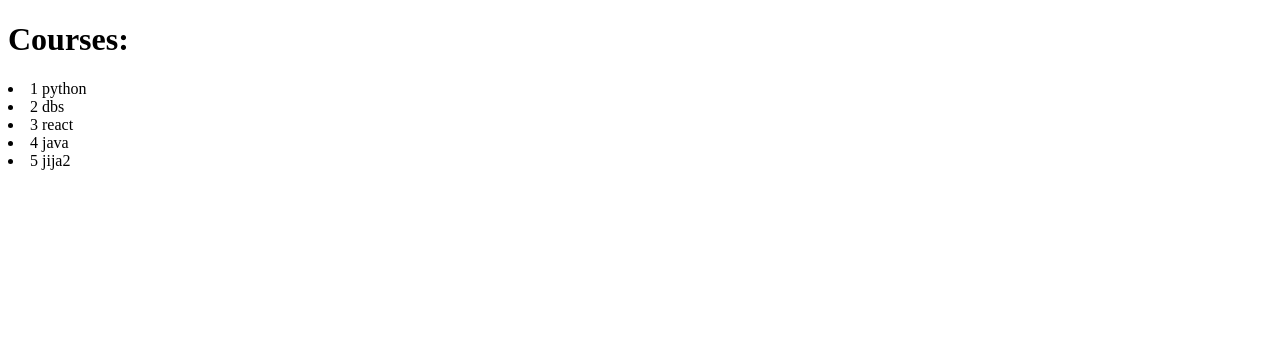
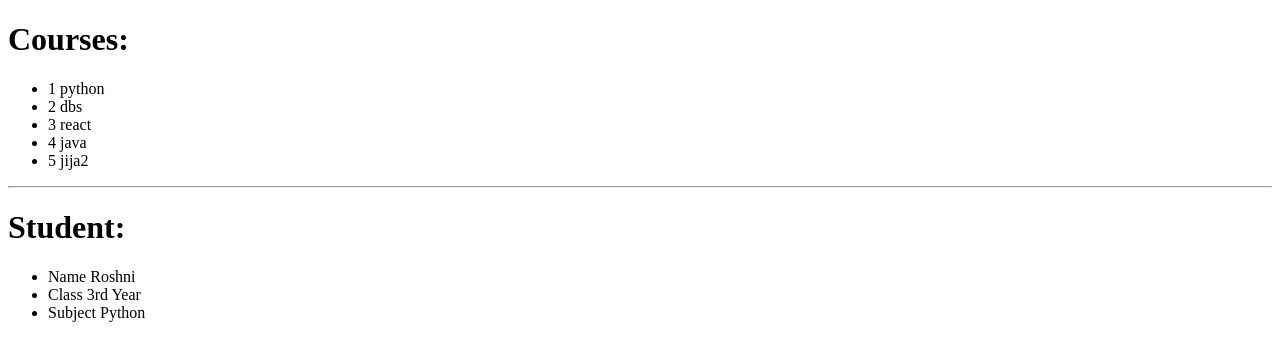
Before and after one commit to Roshni-Maurya/Flask-Beginner, a Flask app: page / in a window 1280 px wide. Shown: the top 361 px of the page. Run offline with Flask 3, Linux system fonts and the light colour scheme.

Commit message:
For loop using items()

```diff
--- a/app.py
+++ b/app.py
@@ -12,7 +12,12 @@ def home():
         "java",
         "jija2"
     ]
-    return render_template("index.html", courses=courses)
+    student = {
+        "Name":"Roshni",
+        "Class" :"3rd Year",
+        "Subject":"Python"
+    }
+    return render_template("index.html", courses=courses,student=student)
 
 if __name__ == "__main__":
     app.run(debug=True)
--- a/templates/index.html
+++ b/templates/index.html
@@ -7,8 +7,17 @@
 <body>
 
     <h1>Courses: </h1>
+    <ul>
     {% for course in courses %}
     <li>{{loop.index}} {{course}}</li>
     {% endfor %}
+    </ul>
+    <hr>
+    <h1>Student: </h1>
+    <ul>
+    {% for key,value in student.items() %}
+    <li>{{key}} {{value}}</li>
+    {% endfor %}
+    </ul>
 </body>
 </html>
```
